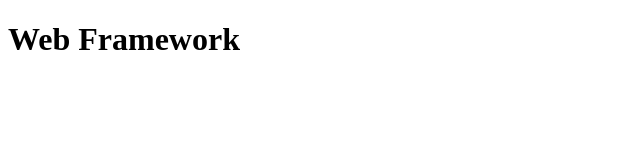
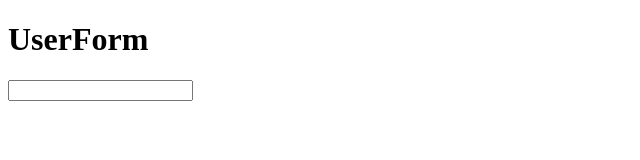
Before and after one commit to rafalq/ts-web-framework, a website with bundled scripts: page index.html in a window 1280 px wide. Shown: the whole page, without its empty margins (0-640 px from the left). Built offline with nearby package versions, Linux system fonts and the light colour scheme; data requests are answered from the project's data file.

Commit message:
render UserForm template

```diff
--- a/index.html
+++ b/index.html
@@ -10,7 +10,6 @@
 		<script defer src="./src/index.ts"></script>
 	</head>
 	<body>
-		<h1>Web Framework</h1>
-		<div id="app"></div>
+		<div id="root"></div>
 	</body>
 </html>
--- a/src/index.ts
+++ b/src/index.ts
@@ -1,9 +1,7 @@
-import { User } from "./models/User";
+import { UserForm } from "./views/UserForm";
 
-const collection = User.buildUserCollection();
+const userForm = new UserForm(
+	document.getElementById("root")!
+);
 
-collection.on("change", () => {
-	console.log(collection);
-});
-
-collection.fetch();
+userForm.render();
```
Also changed, not shown: dist/index.html, 2 other files.
